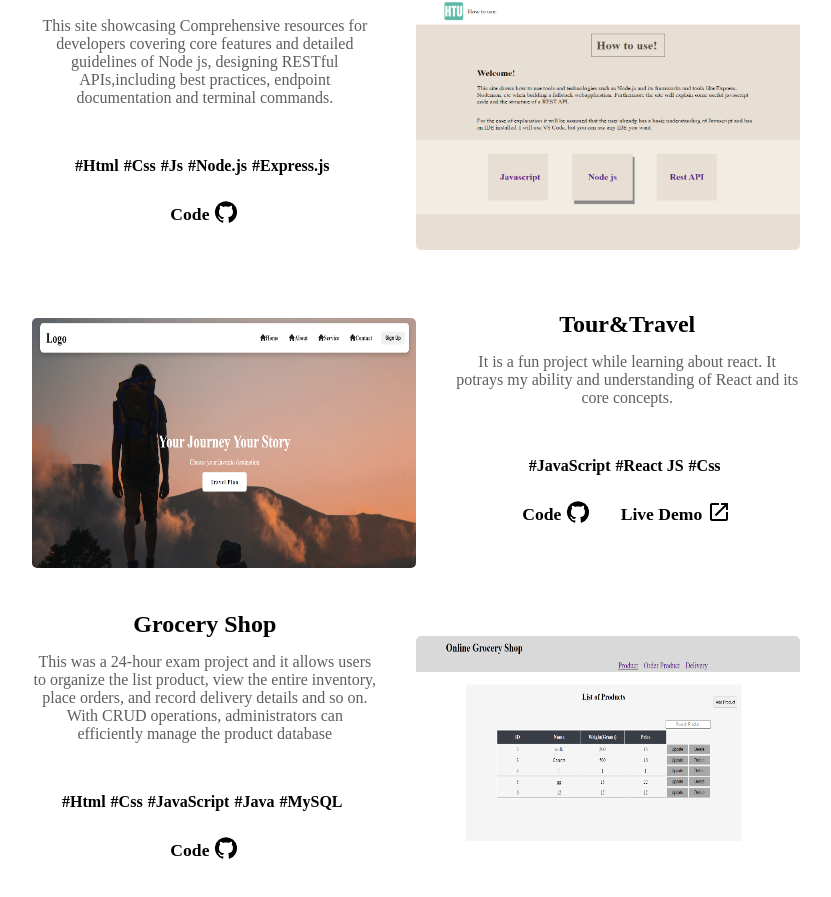
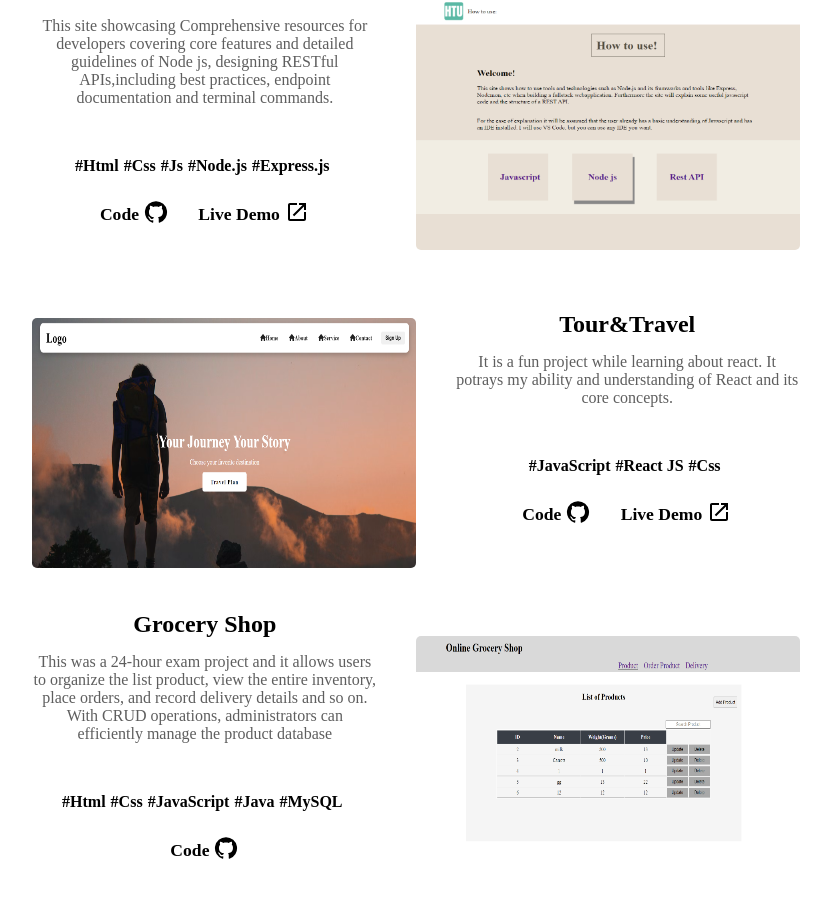
Before and after one commit to M-N-Hossain/Portfolio_V2, a React (Vite) app: page / in a window 1280 px wide. Shown: the part 3282-4179 px from the top of the page, without its empty margins (224-1055 px from the left). Built offline with nearby package versions, Linux system fonts and the light colour scheme.

Commit message:
added the deployed project link

```diff
--- a/src/constants.js
+++ b/src/constants.js
@@ -174,7 +174,7 @@ const projects = [
       },
     ],
     image: documentationWebsite,
-    wesite_link: "",
+    wesite_link: "https://documentation-s655.onrender.com/",
     source_code_link: "https://github.com/M-N-Hossain/Documentation",
   },
   {
```
